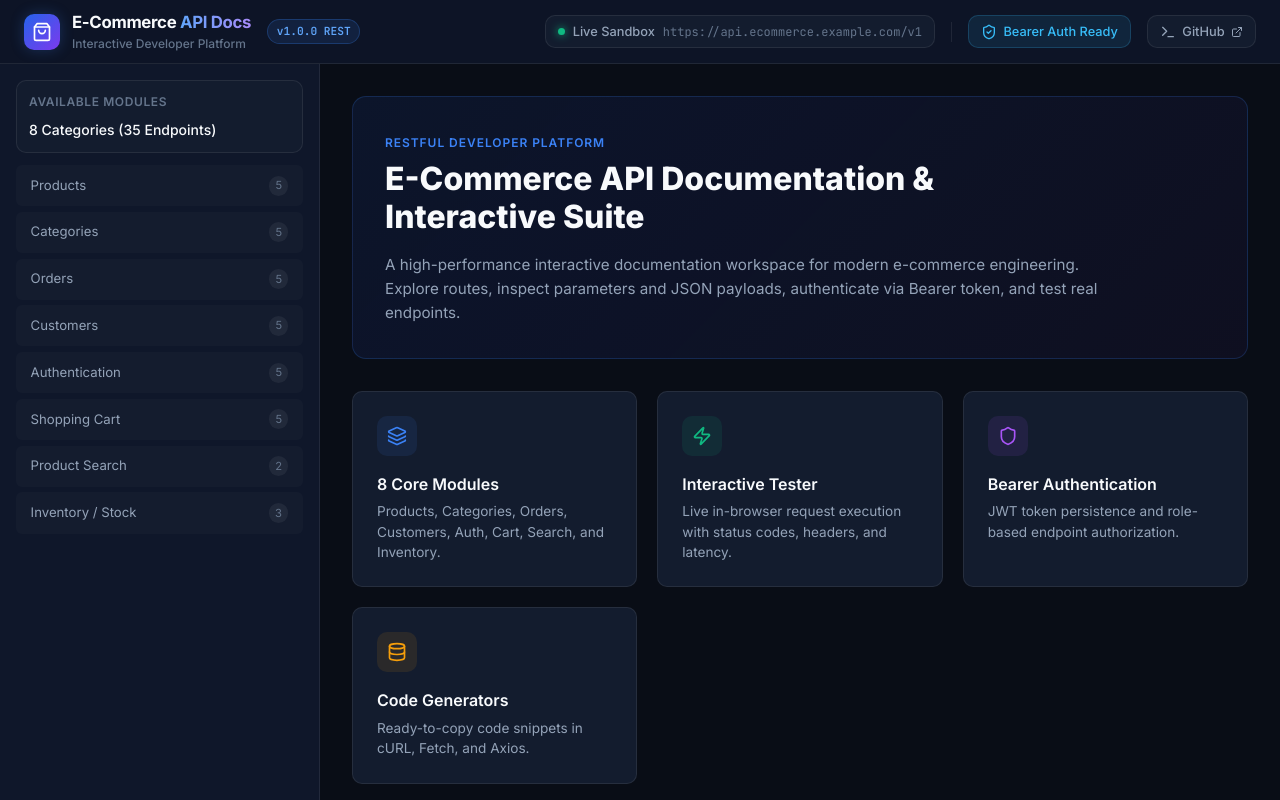
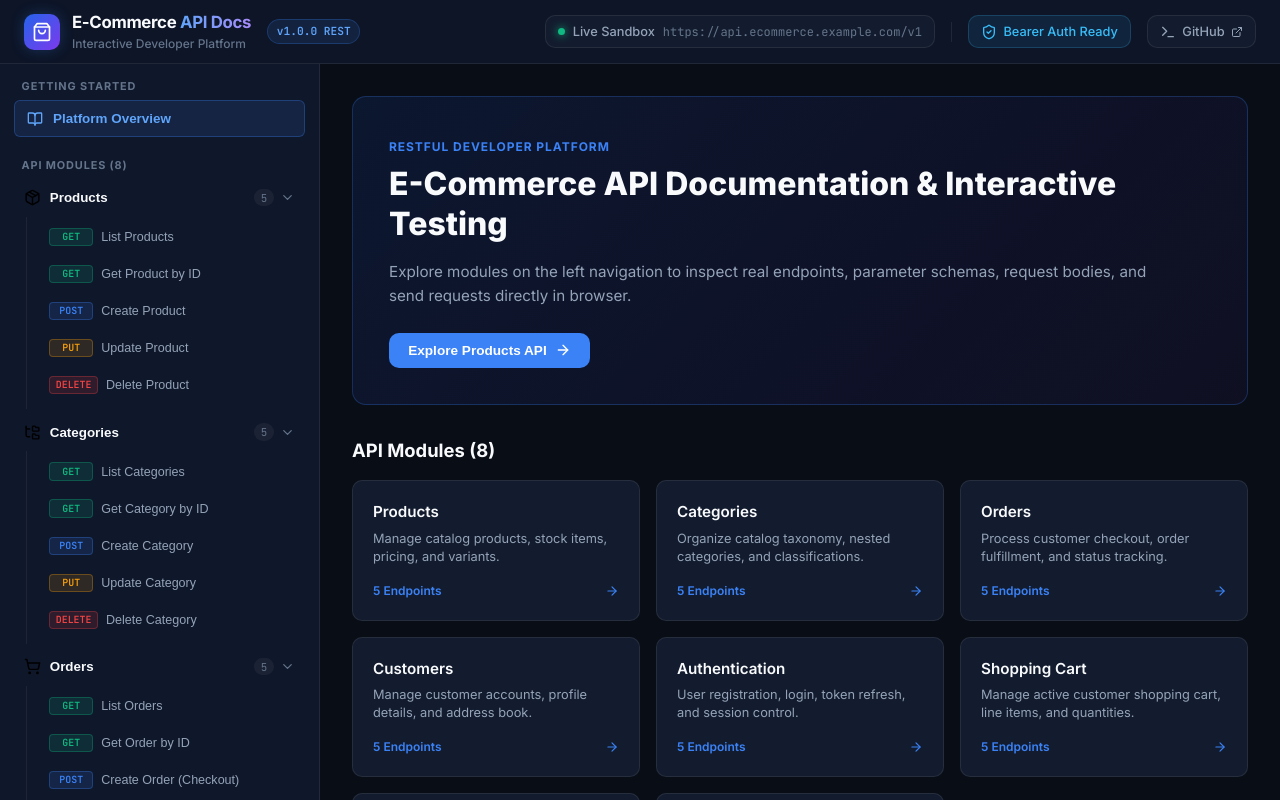
Before and after one commit to Echo-Scaler/ecommerce-api-free, a React (Vite) app: page / in a window 1280 px wide. Built offline with nearby package versions, Linux system fonts and the light colour scheme.

Commit message:
feat(api-docs): add API sidebar navigation

```diff
--- a/src/App.tsx
+++ b/src/App.tsx
@@ -1,76 +1,105 @@
-import React from 'react';
+import React, { useState } from 'react';
 import { AppLayout } from './components/layout/AppLayout';
+import { ApiSidebar } from './components/navigation/ApiSidebar';
+import { MethodBadge } from './components/common/MethodBadge';
 import { API_MODULES } from './data/api-modules';
-import { Layers, Database, Shield, Zap } from 'lucide-react';
+import { Key, ArrowRight } from 'lucide-react';
 
 export const App: React.FC = () => {
-  const totalEndpoints = API_MODULES.reduce((acc, m) => acc + m.endpoints.length, 0);
+  const [selectedEndpointId, setSelectedEndpointId] = useState<string | null>(null);
 
-  const sidebarPlaceholder = (
-    <div style={{ display: 'flex', flexDirection: 'column', gap: '0.75rem' }}>
-      <div style={{
-        padding: '0.75rem',
-        borderRadius: 'var(--radius-md)',
-        backgroundColor: 'var(--bg-card)',
-        border: '1px solid var(--border-subtle)'
-      }}>
-        <div style={{ fontSize: '0.75rem', color: 'var(--text-muted)', textTransform: 'uppercase', letterSpacing: '0.05em', fontWeight: 600, marginBottom: '0.5rem' }}>
-          Available Modules
-        </div>
-        <div style={{ fontSize: '0.875rem', color: 'var(--text-primary)', fontWeight: 500 }}>
-          {API_MODULES.length} Categories ({totalEndpoints} Endpoints)
-        </div>
-      </div>
+  const allEndpoints = API_MODULES.flatMap((m) => m.endpoints);
+  const selectedEndpoint = allEndpoints.find((e) => e.id === selectedEndpointId);
+  const currentModule = API_MODULES.find((m) => m.id === selectedEndpoint?.moduleId);
 
-      <div style={{ display: 'flex', flexDirection: 'column', gap: '0.35rem' }}>
-        {API_MODULES.map((m) => (
-          <div
-            key={m.id}
-            style={{
-              padding: '0.6rem 0.85rem',
-              borderRadius: 'var(--radius-sm)',
-              backgroundColor: 'rgba(255, 255, 255, 0.02)',
-              border: '1px solid transparent',
-              display: 'flex',
-              alignItems: 'center',
-              justifyContent: 'space-between',
-              fontSize: '0.825rem',
-              color: 'var(--text-secondary)'
-            }}
-          >
-            <span>{m.name}</span>
-            <span style={{
-              fontSize: '0.7rem',
-              padding: '0.1rem 0.4rem',
-              borderRadius: '999px',
-              backgroundColor: 'rgba(255,255,255,0.06)',
-              color: 'var(--text-muted)'
-            }}>
-              {m.endpoints.length}
-            </span>
-          </div>
-        ))}
-      </div>
-    </div>
+  const sidebarContent = (
+    <ApiSidebar
+      modules={API_MODULES}
+      selectedEndpointId={selectedEndpointId}
+      onSelectEndpoint={(id) => setSelectedEndpointId(id)}
+      onSelectOverview={() => setSelectedEndpointId(null)}
+    />
   );
 
   return (
-    <AppLayout sidebarContent={sidebarPlaceholder}>
+    <AppLayout sidebarContent={sidebarContent}>
+      {selectedEndpoint && currentModule ? (
+        /* Selected Endpoint View Placeholder for Step 5 (full doc view in Step 6) */
+        <div style={{ display: 'flex', flexDirection: 'column', gap: '1.5rem' }}>
+          <div style={{
+            display: 'flex',
+            alignItems: 'center',
+            gap: '0.75rem',
+            padding: '0.75rem 1.25rem',
+            backgroundColor: 'var(--bg-card)',
+            border: '1px solid var(--border-subtle)',
+            borderRadius: 'var(--radius-md)',
+            fontSize: '0.825rem',
+            color: 'var(--text-secondary)'
+          }}>
+            <span>{currentModule.name}</span>
+            <ArrowRight size={14} style={{ color: 'var(--text-muted)' }} />
+            <span style={{ color: 'var(--text-primary)', fontWeight: 600 }}>{selectedEndpoint.name}</span>
+          </div>
+
+          <div style={{
+            padding: '1.75rem',
+            backgroundColor: 'var(--bg-card)',
+            border: '1px solid var(--border-subtle)',
+            borderRadius: 'var(--radius-lg)',
+            display: 'flex',
+            flexDirection: 'column',
+            gap: '1rem'
+          }}>
+            <div style={{ display: 'flex', alignItems: 'center', gap: '0.75rem', flexWrap: 'wrap' }}>
+              <MethodBadge method={selectedEndpoint.method} size="md" />
+              <code style={{ fontSize: '1.05rem', fontWeight: 600, color: 'var(--text-primary)' }}>
+                {selectedEndpoint.path}
+              </code>
+              {selectedEndpoint.authRequired && (
+                <span style={{
+                  display: 'inline-flex',
+                  alignItems: 'center',
+                  gap: '0.3rem',
+                  fontSize: '0.725rem',
+                  padding: '0.2rem 0.6rem',
+                  borderRadius: '999px',
+                  backgroundColor: 'rgba(239, 68, 68, 0.12)',
+                  color: '#f87171',
+                  border: '1px solid rgba(239, 68, 68, 0.25)',
+                  fontWeight: 600
+                }}>
+                  <Key size={12} />
+                  Bearer Token Required
+                </span>
+              )}
+            </div>
+
+            <h2 style={{ fontSize: '1.35rem', fontWeight: 700, color: 'var(--text-primary)' }}>
+              {selectedEndpoint.name}
+            </h2>
+            <p style={{ color: 'var(--text-secondary)', fontSize: '0.925rem', lineHeight: 1.6 }}>
+              {selectedEndpoint.description}
+            </p>
+          </div>
+        </div>
+      ) : (
+        /* Platform Overview View */
         <div style={{ display: 'flex', flexDirection: 'column', gap: '2rem' }}>
           {/* Welcome Banner */}
           <section style={{
-          background: 'linear-gradient(135deg, rgba(37, 99, 235, 0.1), rgba(124, 58, 237, 0.05))',
-          border: '1px solid rgba(59, 130, 246, 0.2)',
+            background: 'linear-gradient(135deg, rgba(37, 99, 235, 0.12), rgba(124, 58, 237, 0.06))',
+            border: '1px solid rgba(59, 130, 246, 0.25)',
             borderRadius: 'var(--radius-lg)',
-          padding: '2rem',
+            padding: '2.25rem',
             position: 'relative',
             overflow: 'hidden'
           }}>
-          <div style={{ maxWidth: '720px' }}>
+            <div style={{ maxWidth: '780px' }}>
               <span style={{
                 display: 'inline-block',
                 fontSize: '0.75rem',
-              fontWeight: 600,
+                fontWeight: 700,
                 textTransform: 'uppercase',
                 letterSpacing: '0.08em',
                 color: 'var(--accent-primary)',
@@ -78,103 +107,78 @@ export const App: React.FC = () => {
               }}>
                 RESTful Developer Platform
               </span>
-            <h1 style={{ fontSize: '2rem', fontWeight: 800, color: 'var(--text-primary)', lineHeight: 1.2, marginBottom: '1rem' }}>
-              E-Commerce API Documentation & Interactive Suite
+              <h1 style={{ fontSize: '2rem', fontWeight: 800, color: 'var(--text-primary)', lineHeight: 1.25, marginBottom: '1rem' }}>
+                E-Commerce API Documentation & Interactive Testing
               </h1>
-            <p style={{ color: 'var(--text-secondary)', fontSize: '0.95rem', lineHeight: 1.6 }}>
-              A high-performance interactive documentation workspace for modern e-commerce engineering.
-              Explore routes, inspect parameters and JSON payloads, authenticate via Bearer token, and test real endpoints.
+              <p style={{ color: 'var(--text-secondary)', fontSize: '0.95rem', lineHeight: 1.6, marginBottom: '1.5rem' }}>
+                Explore modules on the left navigation to inspect real endpoints, parameter schemas, request bodies, and send requests directly in browser.
               </p>
+
+              <div style={{ display: 'flex', gap: '0.75rem', flexWrap: 'wrap' }}>
+                <button
+                  type="button"
+                  onClick={() => setSelectedEndpointId('get-products')}
+                  style={{
+                    display: 'inline-flex',
+                    alignItems: 'center',
+                    gap: '0.5rem',
+                    backgroundColor: 'var(--accent-primary)',
+                    color: '#ffffff',
+                    padding: '0.6rem 1.2rem',
+                    borderRadius: 'var(--radius-md)',
+                    fontWeight: 600,
+                    fontSize: '0.85rem',
+                    border: 'none',
+                    cursor: 'pointer'
+                  }}
+                >
+                  <span>Explore Products API</span>
+                  <ArrowRight size={16} />
+                </button>
+              </div>
             </div>
           </section>
 
-        {/* Feature Highlights Grid */}
-        <section style={{ display: 'grid', gridTemplateColumns: 'repeat(auto-fit, minmax(240px, 1fr))', gap: '1.25rem' }}>
-          <div style={{
-            background: 'var(--bg-card)',
+          {/* Module Cards Grid */}
+          <section>
+            <h2 style={{ fontSize: '1.15rem', fontWeight: 700, color: 'var(--text-primary)', marginBottom: '1rem' }}>
+              API Modules ({API_MODULES.length})
+            </h2>
+            <div style={{ display: 'grid', gridTemplateColumns: 'repeat(auto-fill, minmax(260px, 1fr))', gap: '1rem' }}>
+              {API_MODULES.map((m) => (
+                <div
+                  key={m.id}
+                  onClick={() => setSelectedEndpointId(m.endpoints[0]?.id || null)}
+                  style={{
+                    backgroundColor: 'var(--bg-card)',
                     border: '1px solid var(--border-subtle)',
                     borderRadius: 'var(--radius-md)',
-            padding: '1.5rem'
-          }}>
-            <div style={{
-              width: '40px', height: '40px', borderRadius: 'var(--radius-md)',
-              background: 'rgba(59, 130, 246, 0.1)', color: '#3b82f6',
-              display: 'flex', alignItems: 'center', justifyContent: 'center', marginBottom: '1rem'
-            }}>
-              <Layers size={20} />
-            </div>
-            <h3 style={{ fontSize: '1rem', fontWeight: 600, color: 'var(--text-primary)', marginBottom: '0.35rem' }}>
-              8 Core Modules
+                    padding: '1.25rem',
+                    cursor: 'pointer',
+                    transition: 'all 0.2s ease',
+                    display: 'flex',
+                    flexDirection: 'column',
+                    justifyContent: 'space-between'
+                  }}
+                >
+                  <div>
+                    <h3 style={{ fontSize: '0.95rem', fontWeight: 600, color: 'var(--text-primary)', marginBottom: '0.35rem' }}>
+                      {m.name}
                     </h3>
-            <p style={{ fontSize: '0.85rem', color: 'var(--text-secondary)', lineHeight: 1.5 }}>
-              Products, Categories, Orders, Customers, Auth, Cart, Search, and Inventory.
+                    <p style={{ fontSize: '0.8rem', color: 'var(--text-secondary)', lineHeight: 1.4, marginBottom: '1rem' }}>
+                      {m.description}
                     </p>
                   </div>
-
-          <div style={{
-            background: 'var(--bg-card)',
-            border: '1px solid var(--border-subtle)',
-            borderRadius: 'var(--radius-md)',
-            padding: '1.5rem'
-          }}>
-            <div style={{
-              width: '40px', height: '40px', borderRadius: 'var(--radius-md)',
-              background: 'rgba(16, 185, 129, 0.1)', color: '#10b981',
-              display: 'flex', alignItems: 'center', justifyContent: 'center', marginBottom: '1rem'
-            }}>
-              <Zap size={20} />
+                  <div style={{ display: 'flex', alignItems: 'center', justifyContent: 'space-between', fontSize: '0.75rem', color: 'var(--accent-primary)', fontWeight: 600 }}>
+                    <span>{m.endpoints.length} Endpoints</span>
+                    <ArrowRight size={14} />
                   </div>
-            <h3 style={{ fontSize: '1rem', fontWeight: 600, color: 'var(--text-primary)', marginBottom: '0.35rem' }}>
-              Interactive Tester
-            </h3>
-            <p style={{ fontSize: '0.85rem', color: 'var(--text-secondary)', lineHeight: 1.5 }}>
-              Live in-browser request execution with status codes, headers, and latency.
-            </p>
                 </div>
-
-          <div style={{
-            background: 'var(--bg-card)',
-            border: '1px solid var(--border-subtle)',
-            borderRadius: 'var(--radius-md)',
-            padding: '1.5rem'
-          }}>
-            <div style={{
-              width: '40px', height: '40px', borderRadius: 'var(--radius-md)',
-              background: 'rgba(168, 85, 247, 0.1)', color: '#a855f7',
-              display: 'flex', alignItems: 'center', justifyContent: 'center', marginBottom: '1rem'
-            }}>
-              <Shield size={20} />
-            </div>
-            <h3 style={{ fontSize: '1rem', fontWeight: 600, color: 'var(--text-primary)', marginBottom: '0.35rem' }}>
-              Bearer Authentication
-            </h3>
-            <p style={{ fontSize: '0.85rem', color: 'var(--text-secondary)', lineHeight: 1.5 }}>
-              JWT token persistence and role-based endpoint authorization.
-            </p>
-          </div>
-
-          <div style={{
-            background: 'var(--bg-card)',
-            border: '1px solid var(--border-subtle)',
-            borderRadius: 'var(--radius-md)',
-            padding: '1.5rem'
-          }}>
-            <div style={{
-              width: '40px', height: '40px', borderRadius: 'var(--radius-md)',
-              background: 'rgba(245, 158, 11, 0.1)', color: '#f59e0b',
-              display: 'flex', alignItems: 'center', justifyContent: 'center', marginBottom: '1rem'
-            }}>
-              <Database size={20} />
-            </div>
-            <h3 style={{ fontSize: '1rem', fontWeight: 600, color: 'var(--text-primary)', marginBottom: '0.35rem' }}>
-              Code Generators
-            </h3>
-            <p style={{ fontSize: '0.85rem', color: 'var(--text-secondary)', lineHeight: 1.5 }}>
-              Ready-to-copy code snippets in cURL, Fetch, and Axios.
-            </p>
+              ))}
             </div>
           </section>
         </div>
+      )}
     </AppLayout>
   );
 };
--- /dev/null
+++ b/src/components/common/MethodBadge.tsx
@@ -0,0 +1,17 @@
+import React from 'react';
+import { HttpMethod } from '../../types/api';
+
+interface MethodBadgeProps {
+  method: HttpMethod;
+  size?: 'sm' | 'md' | 'lg';
+}
+
+export const MethodBadge: React.FC<MethodBadgeProps> = ({ method, size = 'sm' }) => {
+  const methodUpper = method.toUpperCase() as HttpMethod;
+
+  return (
+    <span className={`method-badge method-${methodUpper.toLowerCase()} size-${size}`}>
+      {methodUpper}
+    </span>
+  );
+};
--- /dev/null
+++ b/src/components/navigation/ApiSidebar.tsx
@@ -0,0 +1,144 @@
+import React, { useState } from 'react';
+import {
+  Package,
+  FolderTree,
+  ShoppingCart,
+  User,
+  Lock,
+  ShoppingBag,
+  Search,
+  BarChart2,
+  ChevronDown,
+  ChevronRight,
+  BookOpen
+} from 'lucide-react';
+import { ApiModule } from '../../types/api';
+import { MethodBadge } from '../common/MethodBadge';
+
+interface ApiSidebarProps {
+  modules: ApiModule[];
+  selectedEndpointId: string | null;
+  onSelectEndpoint: (endpointId: string) => void;
+  onSelectOverview: () => void;
+}
+
+const getModuleIcon = (iconName: string) => {
+  switch (iconName) {
+    case 'Package':
+      return <Package size={17} className="module-icon text-blue-400" />;
+    case 'FolderTree':
+      return <FolderTree size={17} className="module-icon text-amber-400" />;
+    case 'ShoppingCart':
+      return <ShoppingCart size={17} className="module-icon text-emerald-400" />;
+    case 'User':
+      return <User size={17} className="module-icon text-indigo-400" />;
+    case 'Lock':
+      return <Lock size={17} className="module-icon text-purple-400" />;
+    case 'ShoppingBag':
+      return <ShoppingBag size={17} className="module-icon text-pink-400" />;
+    case 'Search':
+      return <Search size={17} className="module-icon text-cyan-400" />;
+    case 'BarChart2':
+      return <BarChart2 size={17} className="module-icon text-orange-400" />;
+    default:
+      return <Package size={17} className="module-icon" />;
+  }
+};
+
+export const ApiSidebar: React.FC<ApiSidebarProps> = ({
+  modules,
+  selectedEndpointId,
+  onSelectEndpoint,
+  onSelectOverview,
+}) => {
+  // Initialize all modules as expanded by default
+  const [expandedModules, setExpandedModules] = useState<Record<string, boolean>>(() => {
+    const initial: Record<string, boolean> = {};
+    modules.forEach((m) => {
+      initial[m.id] = true;
+    });
+    return initial;
+  });
+
+  const toggleModule = (moduleId: string) => {
+    setExpandedModules((prev) => ({
+      ...prev,
+      [moduleId]: !prev[moduleId],
+    }));
+  };
+
+  return (
+    <nav className="api-sidebar-nav" aria-label="API Documentation Navigation">
+      {/* Overview Button */}
+      <div className="nav-section-header">GETTING STARTED</div>
+      <button
+        type="button"
+        className={`nav-overview-btn ${selectedEndpointId === null ? 'active' : ''}`}
+        onClick={onSelectOverview}
+      >
+        <BookOpen size={16} />
+        <span>Platform Overview</span>
+      </button>
+
+      {/* Modules List */}
+      <div className="nav-section-header" style={{ marginTop: '1.25rem' }}>
+        API MODULES ({modules.length})
+      </div>
+
+      <div className="module-groups-list">
+        {modules.map((module) => {
+          const isExpanded = expandedModules[module.id] ?? true;
+          const hasActiveEndpoint = module.endpoints.some((e) => e.id === selectedEndpointId);
+
+          return (
+            <div key={module.id} className={`module-group ${hasActiveEndpoint ? 'has-active-child' : ''}`}>
+              {/* Module Header */}
+              <button
+                type="button"
+                className="module-header-btn"
+                onClick={() => toggleModule(module.id)}
+                aria-expanded={isExpanded}
+              >
+                <div className="module-header-title">
+                  {getModuleIcon(module.iconName)}
+                  <span className="module-name">{module.name}</span>
+                </div>
+                <div className="module-header-meta">
+                  <span className="module-count">{module.endpoints.length}</span>
+                  {isExpanded ? (
+                    <ChevronDown size={15} className="chevron-icon" />
+                  ) : (
+                    <ChevronRight size={15} className="chevron-icon" />
+                  )}
+                </div>
+              </button>
+
+              {/* Endpoint Items */}
+              {isExpanded && (
+                <div className="endpoints-list">
+                  {module.endpoints.map((endpoint) => {
+                    const isSelected = endpoint.id === selectedEndpointId;
+
+                    return (
+                      <button
+                        key={endpoint.id}
+                        type="button"
+                        className={`endpoint-nav-item ${isSelected ? 'active' : ''}`}
+                        onClick={() => onSelectEndpoint(endpoint.id)}
+                        title={`${endpoint.method} ${endpoint.path} — ${endpoint.name}`}
+                      >
+                        <MethodBadge method={endpoint.method} size="sm" />
+                        <span className="endpoint-name">{endpoint.name}</span>
+                        <span className="endpoint-path-subtle">{endpoint.path.replace('/api/v1', '')}</span>
+                      </button>
+                    );
+                  })}
+                </div>
+              )}
+            </div>
+          );
+        })}
+      </div>
+    </nav>
+  );
+};
--- a/src/index.css
+++ b/src/index.css
@@ -20,15 +20,15 @@
 
   /* Method Badges */
   --method-get: #10b981;
-  --method-get-bg: rgba(16, 185, 129, 0.12);
+  --method-get-bg: rgba(16, 185, 129, 0.14);
   --method-post: #3b82f6;
-  --method-post-bg: rgba(59, 130, 246, 0.12);
+  --method-post-bg: rgba(59, 130, 246, 0.14);
   --method-put: #f59e0b;
-  --method-put-bg: rgba(245, 158, 11, 0.12);
+  --method-put-bg: rgba(245, 158, 11, 0.14);
   --method-patch: #a855f7;
-  --method-patch-bg: rgba(168, 85, 247, 0.12);
+  --method-patch-bg: rgba(168, 85, 247, 0.14);
   --method-delete: #ef4444;
-  --method-delete-bg: rgba(239, 68, 68, 0.12);
+  --method-delete-bg: rgba(239, 68, 68, 0.14);
 
   --accent-primary: #3b82f6;
   --accent-hover: #2563eb;
@@ -64,8 +64,8 @@ code, pre {
 
 /* Custom Scrollbar */
 ::-webkit-scrollbar {
-  width: 6px;
-  height: 6px;
+  width: 5px;
+  height: 5px;
 }
 ::-webkit-scrollbar-track {
   background: transparent;
@@ -75,7 +75,7 @@ code, pre {
   border-radius: 999px;
 }
 ::-webkit-scrollbar-thumb:hover {
-  background: rgba(255, 255, 255, 0.22);
+  background: rgba(255, 255, 255, 0.25);
 }
 
 /* Shell Layout */
@@ -90,7 +90,7 @@ code, pre {
 .app-header {
   height: var(--header-height);
   min-height: var(--header-height);
-  background: rgba(15, 23, 42, 0.85);
+  background: rgba(15, 23, 42, 0.9);
   backdrop-filter: blur(12px);
   -webkit-backdrop-filter: blur(12px);
   border-bottom: 1px solid var(--border-subtle);
@@ -144,6 +144,7 @@ code, pre {
 
 .brand-highlight {
   background: linear-gradient(90deg, #60a5fa, #a78bfa);
+  background-clip: text;
   -webkit-background-clip: text;
   -webkit-text-fill-color: transparent;
 }
@@ -286,11 +287,235 @@ code, pre {
 .sidebar-content-scroll {
   flex: 1;
   overflow-y: auto;
-  padding: 1rem;
+  padding: 0.85rem;
 }
 
 .sidebar-backdrop {
   display: none;
+}
+
+/* Sidebar Navigation Elements */
+.api-sidebar-nav {
+  display: flex;
+  flex-direction: column;
+}
+
+.nav-section-header {
+  font-size: 0.68rem;
+  font-weight: 700;
+  letter-spacing: 0.08em;
+  color: var(--text-muted);
+  padding: 0 0.5rem 0.4rem 0.5rem;
+}
+
+.nav-overview-btn {
+  width: 100%;
+  display: flex;
+  align-items: center;
+  gap: 0.65rem;
+  padding: 0.6rem 0.75rem;
+  background: transparent;
+  border: 1px solid transparent;
+  border-radius: var(--radius-sm);
+  color: var(--text-secondary);
+  font-size: 0.84rem;
+  font-weight: 500;
+  cursor: pointer;
+  transition: all 0.15s ease;
+  text-align: left;
+}
+
+.nav-overview-btn:hover {
+  background: var(--bg-card);
+  color: var(--text-primary);
+}
+
+.nav-overview-btn.active {
+  background: rgba(59, 130, 246, 0.12);
+  color: #60a5fa;
+  border-color: rgba(59, 130, 246, 0.3);
+  font-weight: 600;
+}
+
+.module-groups-list {
+  display: flex;
+  flex-direction: column;
+  gap: 0.35rem;
+}
+
+.module-group {
+  border-radius: var(--radius-sm);
+  transition: all 0.2s ease;
+}
+
+.module-header-btn {
+  width: 100%;
+  display: flex;
+  align-items: center;
+  justify-content: space-between;
+  padding: 0.55rem 0.65rem;
+  background: transparent;
+  border: none;
+  border-radius: var(--radius-sm);
+  cursor: pointer;
+  transition: background 0.15s ease;
+}
+
+.module-header-btn:hover {
+  background: rgba(255, 255, 255, 0.04);
+}
+
+.module-header-title {
+  display: flex;
+  align-items: center;
+  gap: 0.55rem;
+}
+
+.module-name {
+  font-size: 0.835rem;
+  font-weight: 600;
+  color: var(--text-primary);
+}
+
+.module-header-meta {
+  display: flex;
+  align-items: center;
+  gap: 0.4rem;
+}
+
+.module-count {
+  font-size: 0.68rem;
+  font-family: var(--font-mono);
+  color: var(--text-muted);
+  background: rgba(255, 255, 255, 0.05);
+  padding: 0.1rem 0.4rem;
+  border-radius: 999px;
+}
+
+.chevron-icon {
+  color: var(--text-muted);
+  transition: transform 0.15s ease;
+}
+
+.endpoints-list {
+  display: flex;
+  flex-direction: column;
+  gap: 0.15rem;
+  padding: 0.2rem 0 0.4rem 0.75rem;
+  border-left: 1px solid rgba(255, 255, 255, 0.06);
+  margin-left: 0.75rem;
+  margin-top: 0.1rem;
+}
+
+.endpoint-nav-item {
+  display: flex;
+  align-items: center;
+  gap: 0.5rem;
+  padding: 0.45rem 0.6rem;
+  background: transparent;
+  border: 1px solid transparent;
+  border-radius: var(--radius-sm);
+  cursor: pointer;
+  text-align: left;
+  transition: all 0.15s ease;
+  width: 100%;
+}
+
+.endpoint-nav-item:hover {
+  background: var(--bg-card);
+}
+
+.endpoint-nav-item.active {
+  background: rgba(59, 130, 246, 0.14);
+  border-color: rgba(59, 130, 246, 0.35);
+  box-shadow: 0 0 10px rgba(59, 130, 246, 0.15);
+}
+
+.endpoint-name {
+  font-size: 0.785rem;
+  font-weight: 500;
+  color: var(--text-secondary);
+  white-space: nowrap;
+  overflow: hidden;
+  text-overflow: ellipsis;
+  flex: 1;
+}
+
+.endpoint-nav-item:hover .endpoint-name {
+  color: var(--text-primary);
+}
+
+.endpoint-nav-item.active .endpoint-name {
+  color: #93c5fd;
+  font-weight: 600;
+}
+
+.endpoint-path-subtle {
+  font-size: 0.65rem;
+  font-family: var(--font-mono);
+  color: var(--text-muted);
+  display: none;
+}
+
+/* Method Badge */
+.method-badge {
+  display: inline-flex;
+  align-items: center;
+  justify-content: center;
+  font-family: var(--font-mono);
+  font-weight: 700;
+  border-radius: 4px;
+  line-height: 1;
+  text-transform: uppercase;
+  flex-shrink: 0;
+}
+
+.method-badge.size-sm {
+  font-size: 0.62rem;
+  padding: 0.2rem 0.35rem;
+  min-width: 44px;
+}
+
+.method-badge.size-md {
+  font-size: 0.75rem;
+  padding: 0.3rem 0.6rem;
+  min-width: 54px;
+}
+
+.method-badge.size-lg {
+  font-size: 0.85rem;
+  padding: 0.4rem 0.8rem;
+  min-width: 68px;
+}
+
+.method-get {
+  background: var(--method-get-bg);
+  color: var(--method-get);
+  border: 1px solid rgba(16, 185, 129, 0.3);
+}
+
+.method-post {
+  background: var(--method-post-bg);
+  color: var(--method-post);
+  border: 1px solid rgba(59, 130, 246, 0.3);
+}
+
+.method-put {
+  background: var(--method-put-bg);
+  color: var(--method-put);
+  border: 1px solid rgba(245, 158, 11, 0.3);
+}
+
+.method-patch {
+  background: var(--method-patch-bg);
+  color: var(--method-patch);
+  border: 1px solid rgba(168, 85, 247, 0.3);
+}
+
+.method-delete {
+  background: var(--method-delete-bg);
+  color: var(--method-delete);
+  border: 1px solid rgba(239, 68, 68, 0.3);
 }
 
 /* Main Content Area */
```
Lines whose indentation alone changed are shown as unchanged.
